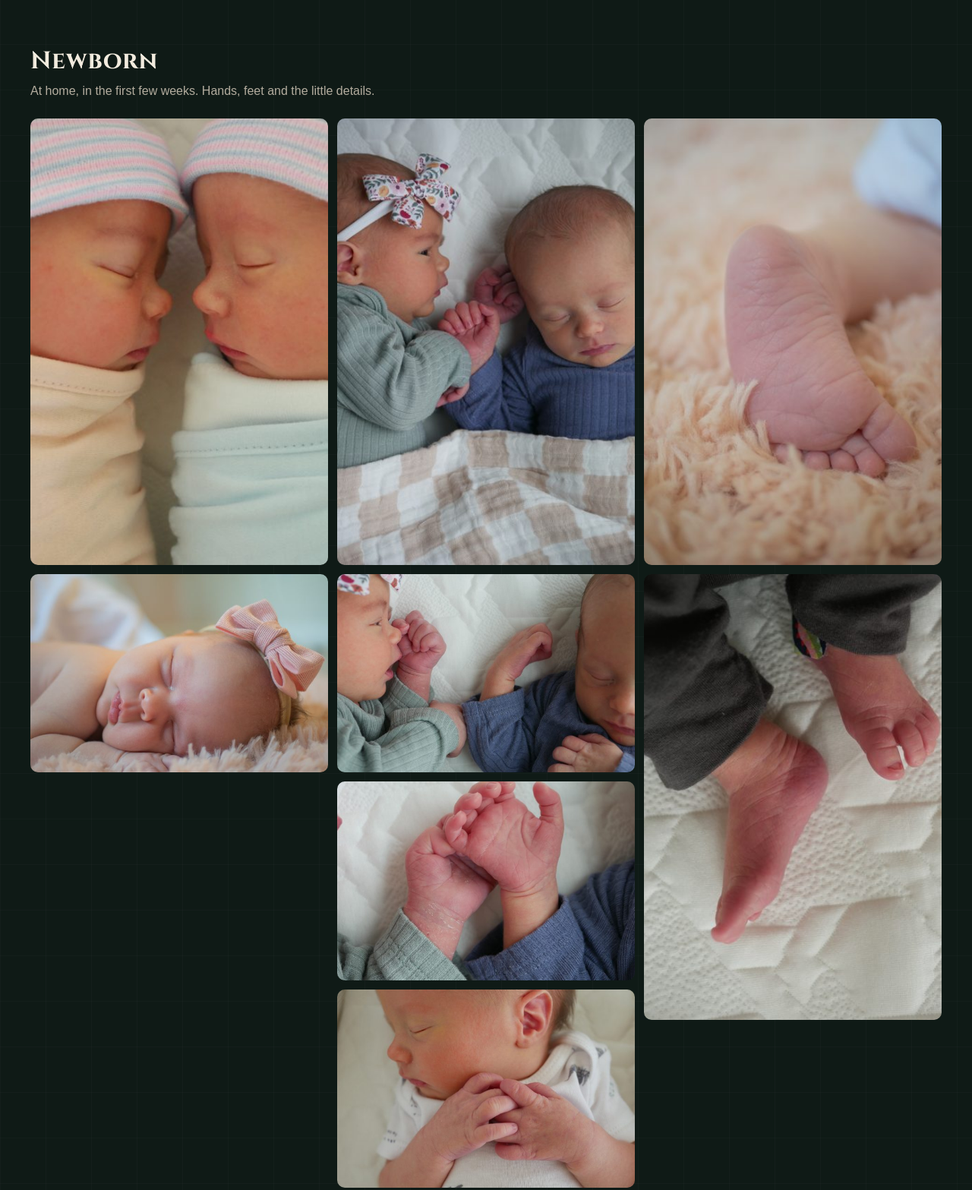
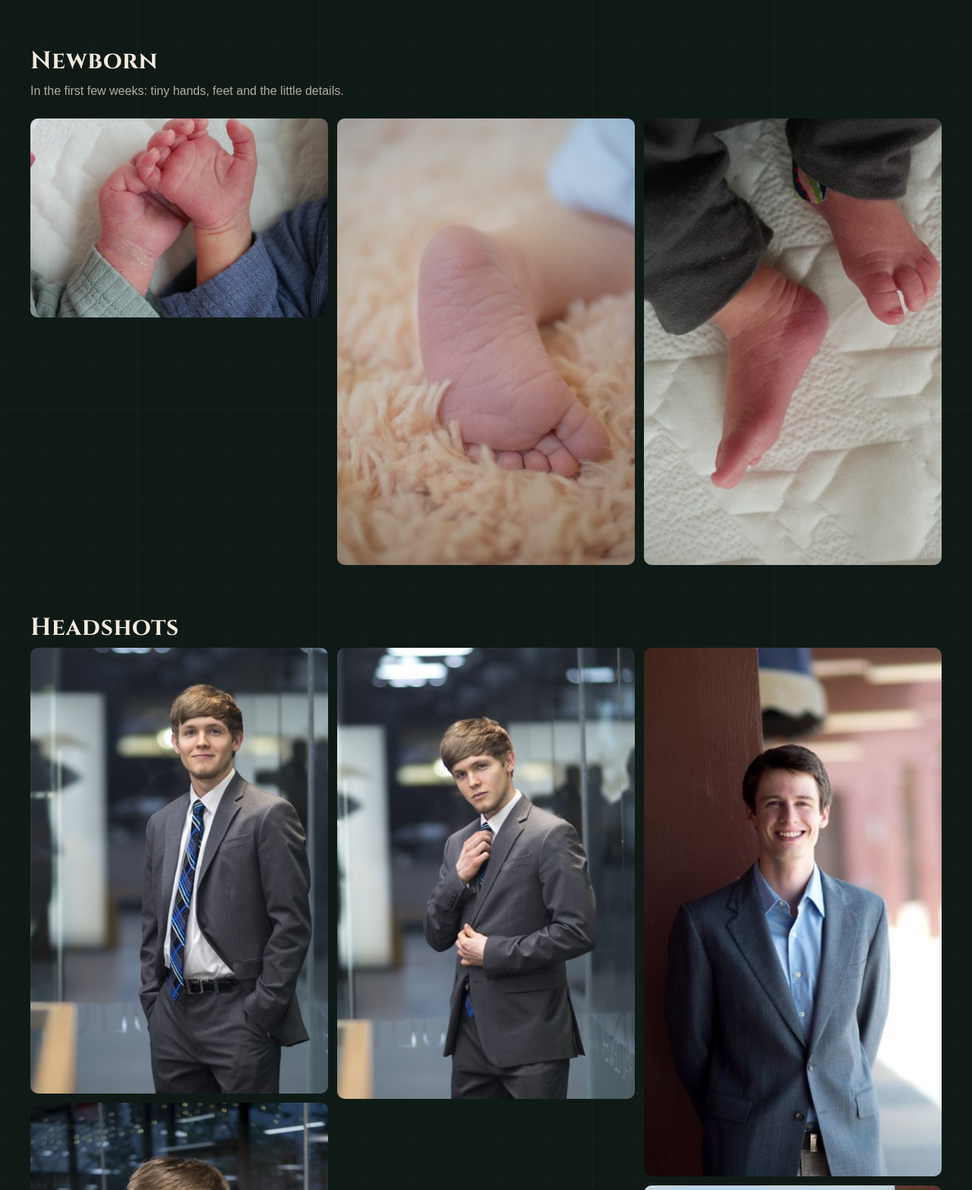
Before and after one commit to blaisforrest/blaisforrest.github.io, a plain HTML site: page photography.html in a window 1280 px wide. Shown: the part 5582-7149 px from the top of the page at 76% size. Drawn offline with Linux system fonts and the light colour scheme.

Commit message:
Newborn: details only (hands and feet), no faces
Co-Authored-By: Claude Opus 5.5 <noreply@anthropic.com>
Claude-Session: https://claude.ai/code/session_012fPbxdW8RHu4aWC6hhTmmW

```diff
--- a/photography.html
+++ b/photography.html
@@ -165,14 +165,9 @@
 
     <section class="ph-sec container" id="newborn">
       <h2>Newborn</h2>
-      <p class="ph-sub">At home, in the first few weeks. Hands, feet and the little details.</p>
+      <p class="ph-sub">In the first few weeks: tiny hands, feet and the little details.</p>
       <div class="gal-grid">
-          <a href="images/photography/newborn/newborn-01.jpg" data-lb><img src="images/photography/newborn/newborn-01-sm.jpg" width="1068" height="1600" loading="lazy" alt="Newborn twins nose to nose"></a>
-          <a href="images/photography/newborn/newborn-07.jpg" data-lb><img src="images/photography/newborn/newborn-07-sm.jpg" width="1600" height="1068" loading="lazy" alt="Sleeping newborn with a pink bow"></a>
-          <a href="images/photography/newborn/newborn-02.jpg" data-lb><img src="images/photography/newborn/newborn-02-sm.jpg" width="1068" height="1600" loading="lazy" alt="Newborn twins holding hands"></a>
-          <a href="images/photography/newborn/newborn-03.jpg" data-lb><img src="images/photography/newborn/newborn-03-sm.jpg" width="1600" height="1068" loading="lazy" alt="Newborn twins side by side"></a>
           <a href="images/photography/newborn/newborn-04.jpg" data-lb><img src="images/photography/newborn/newborn-04-sm.jpg" width="1600" height="1068" loading="lazy" alt="Newborn hands"></a>
-          <a href="images/photography/newborn/newborn-05.jpg" data-lb><img src="images/photography/newborn/newborn-05-sm.jpg" width="1600" height="1068" loading="lazy" alt="Newborn hands and ear"></a>
           <a href="images/photography/newborn/newborn-08.jpg" data-lb><img src="images/photography/newborn/newborn-08-sm.jpg" width="1068" height="1600" loading="lazy" alt="Newborn foot on a soft blanket"></a>
           <a href="images/photography/newborn/newborn-06.jpg" data-lb><img src="images/photography/newborn/newborn-06-sm.jpg" width="1068" height="1600" loading="lazy" alt="Newborn feet"></a>
       </div>
```
Also changed, not shown: images/photography/newborn/newborn-01-sm.jpg (deleted), images/photography/newborn/newborn-01.jpg (deleted), images/photography/newborn/newborn-02-sm.jpg (deleted), images/photography/newborn/newborn-02.jpg (deleted), images/photography/newborn/newborn-03-sm.jpg (deleted), images/photography/newborn/newborn-03.jpg (deleted), images/photography/newborn/newborn-05-sm.jpg (deleted), images/photography/newborn/newborn-05.jpg (deleted), images/photography/newborn/newborn-07-sm.jpg (deleted), images/photography/newborn/newborn-07.jpg (deleted).
